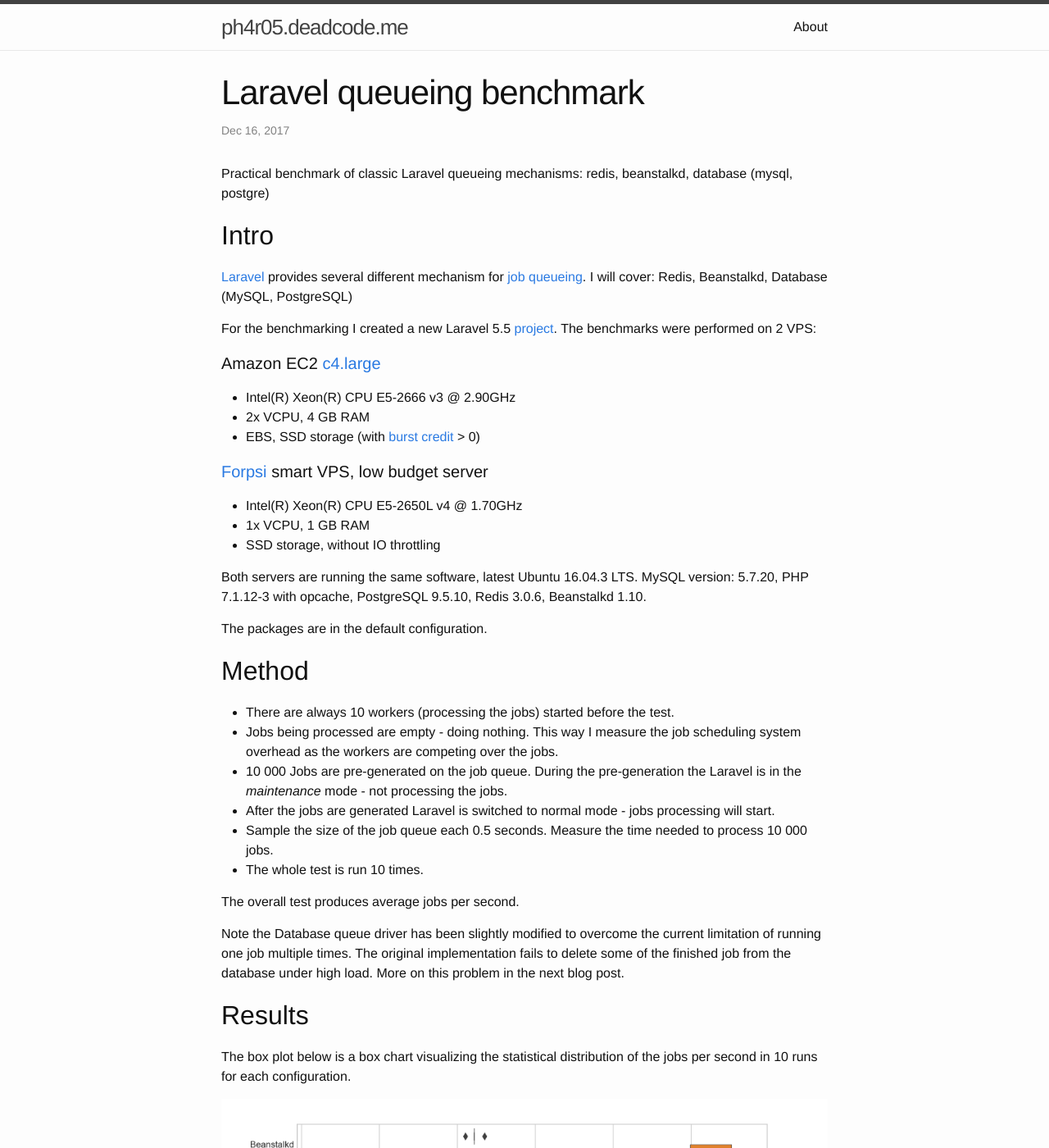
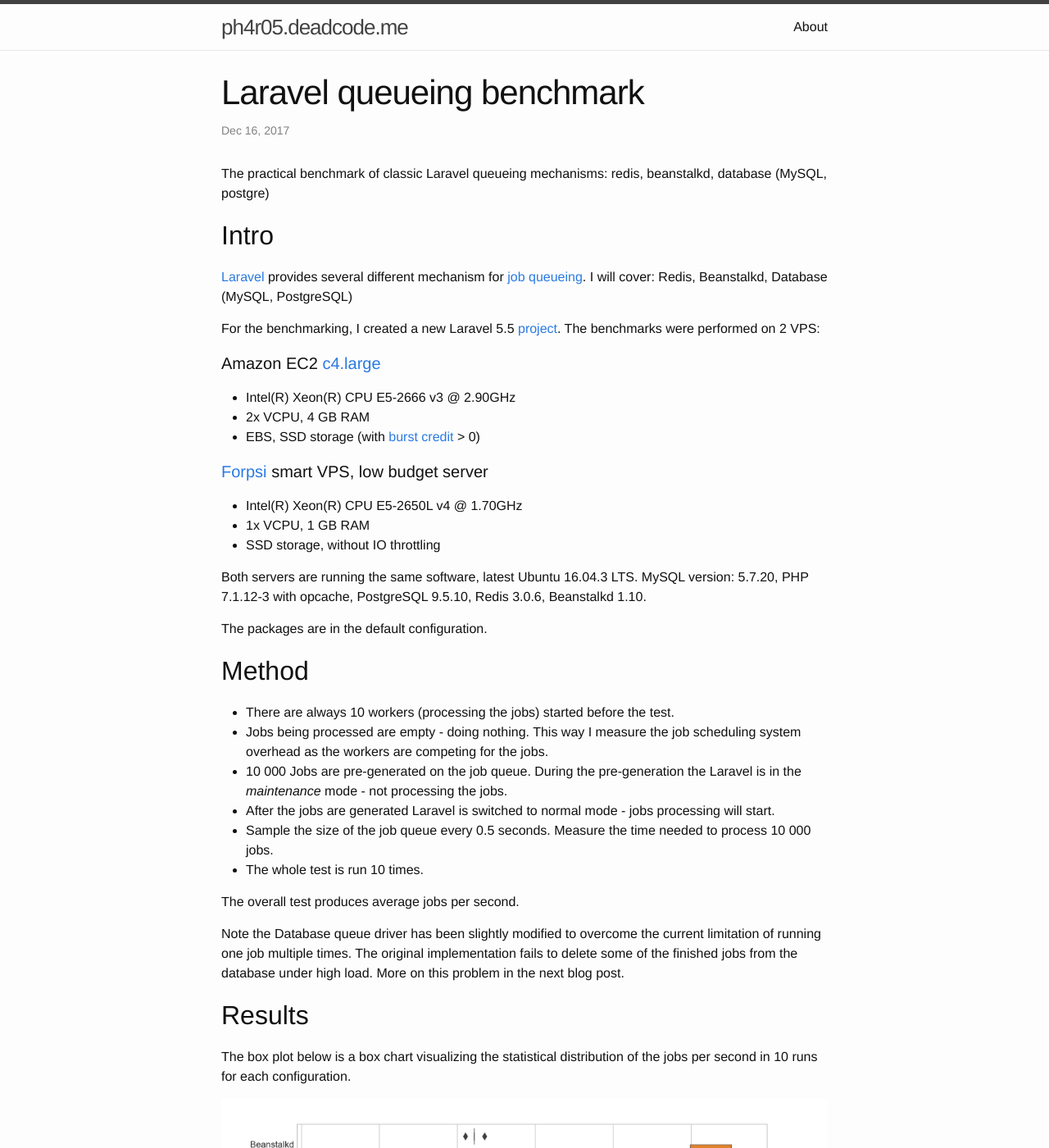
Before and after one commit to ph4r05/devblog, a Jekyll site: the page built from _posts/2017-12-16-laravel-queueing-benchmark.markdown, in a window 1280 px wide and 1400 px high. Shown: the whole window at 82% size. Built offline with Jekyll 4.4.1, drawn with Linux system fonts in a browser that asks for light colours; some of the changed text lies outside the part shown.

Commit message:
gramarly

```diff
--- a/_posts/2017-12-16-laravel-queueing-benchmark.markdown
+++ b/_posts/2017-12-16-laravel-queueing-benchmark.markdown
@@ -7,8 +7,8 @@ excerpt_separator: <!-- more -->
 
 ---
 
-Practical benchmark of classic Laravel queueing mechanisms:
-redis, beanstalkd, database (mysql, postgre)
+The practical benchmark of classic Laravel queueing mechanisms:
+redis, beanstalkd, database (MySQL, postgre)
 
 <!-- more -->
 
@@ -17,7 +17,7 @@ redis, beanstalkd, database (mysql, postgre)
 [Laravel] provides several different mechanism for [job queueing].
 I will cover: Redis, Beanstalkd, Database (MySQL, PostgreSQL)
 
-For the benchmarking I created a new Laravel 5.5 [project].
+For the benchmarking, I created a new Laravel 5.5 [project].
 The benchmarks were performed on 2 VPS:
 
 #### Amazon EC2 [c4.large]
@@ -40,18 +40,18 @@ The packages are in the default configuration.
 
 - There are always 10 workers (processing the jobs) started before the test.
 - Jobs being processed are empty - doing nothing. This way I measure the job
-scheduling system overhead as the workers are competing over the jobs.
+scheduling system overhead as the workers are competing for the jobs.
 - 10 000 Jobs are pre-generated on the job queue. During the pre-generation the
 Laravel is in the *maintenance* mode - not processing the jobs.
 - After the jobs are generated Laravel is switched to normal mode - jobs processing will start.
-- Sample the size of the job queue each 0.5 seconds. Measure the time needed to process 10 000 jobs.
+- Sample the size of the job queue every 0.5 seconds. Measure the time needed to process 10 000 jobs.
 - The whole test is run 10 times.
 
 The overall test produces average jobs per second.
 
 Note the Database queue driver has been slightly modified to overcome
 the current limitation of running one job multiple times. The original
-implementation fails to delete some of the finished job from the database under high load.
+implementation fails to delete some of the finished jobs from the database under high load.
 More on this problem in the next blog post.
 
 ## Results
```
Also changed, not shown: other parts of _posts/2017-12-16-laravel-queueing-benchmark.markdown (+4 -4 lines).
